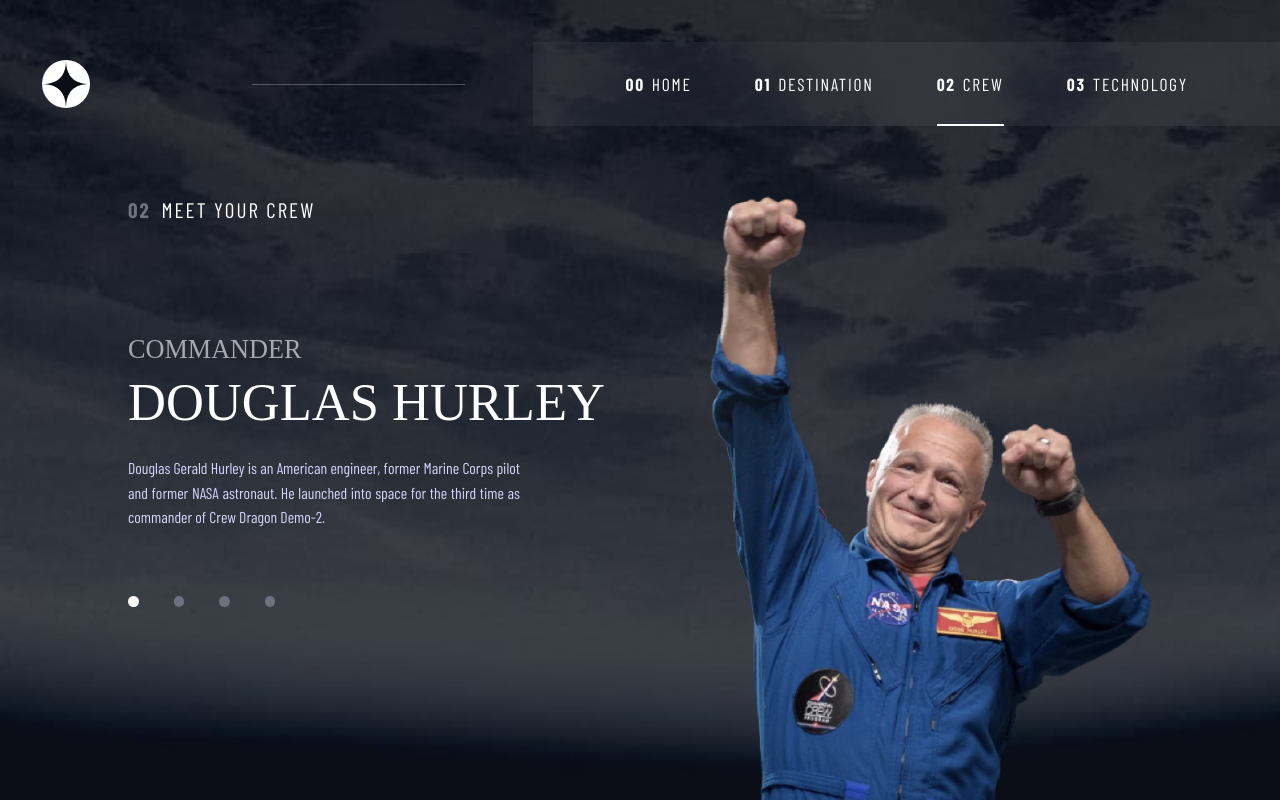
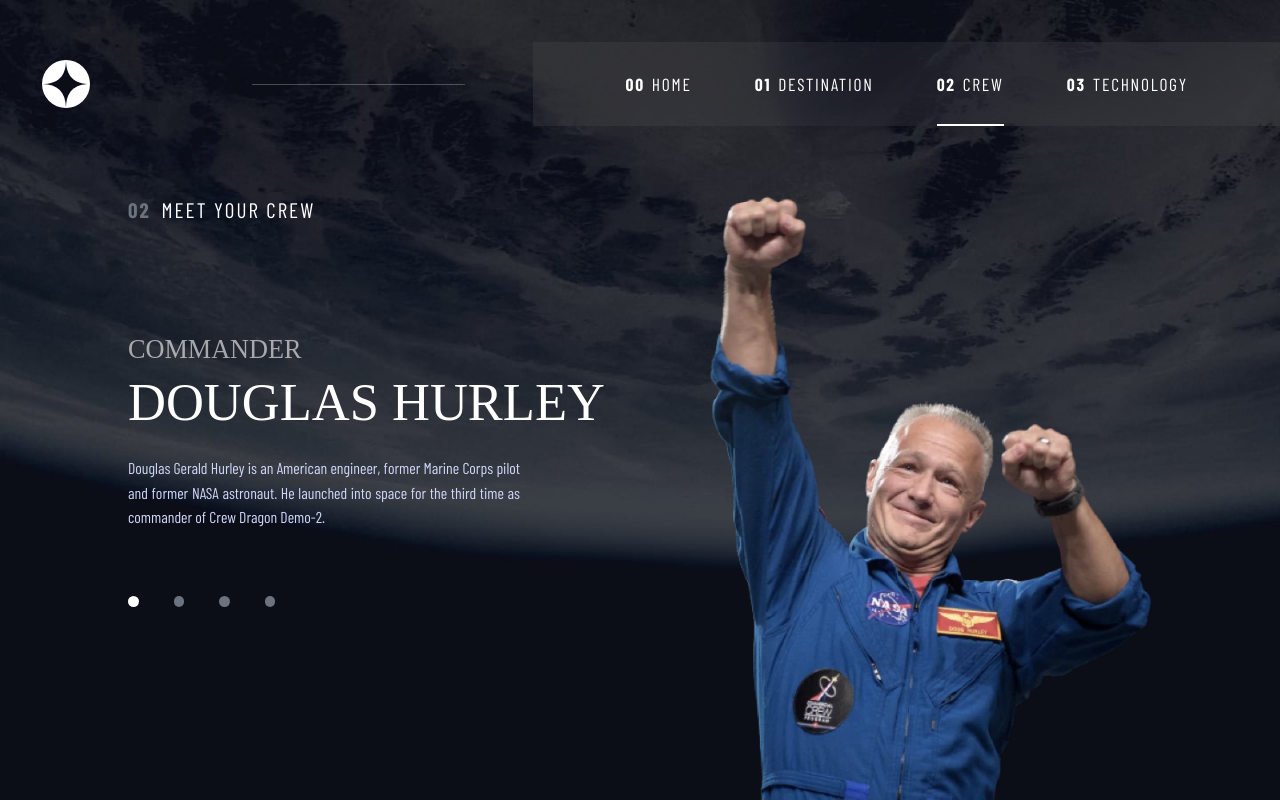
Before and after one commit to sos321/space-tourism, a React (Vite) app: page /crew in a window 1280 px wide. Built offline with nearby package versions, Linux system fonts and the light colour scheme; a web font is replaced by a local one.

Commit message:
tweak backgrounds

```diff
--- a/src/components/UI/picture.jsx
+++ b/src/components/UI/picture.jsx
@@ -11,7 +11,7 @@
     >
       <source
         className="absolute block object-cover w-screen h-screen"
-        media="(min-width: 1440px)"
+        media="(min-width: 1024px)"
         srcSet={props.desktop}
       />
       <source
@@ -19,7 +19,11 @@
         media="(min-width: 770px)"
         srcSet={props.tablet}
       />
-      <img className="block object-cover w-full h-full" src={props.mobile} />
+      <img
+        className="block object-cover w-full h-full"
+        src={props.mobile}
+        alt="background-image"
+      />
     </motion.picture>
   );
 }
```
